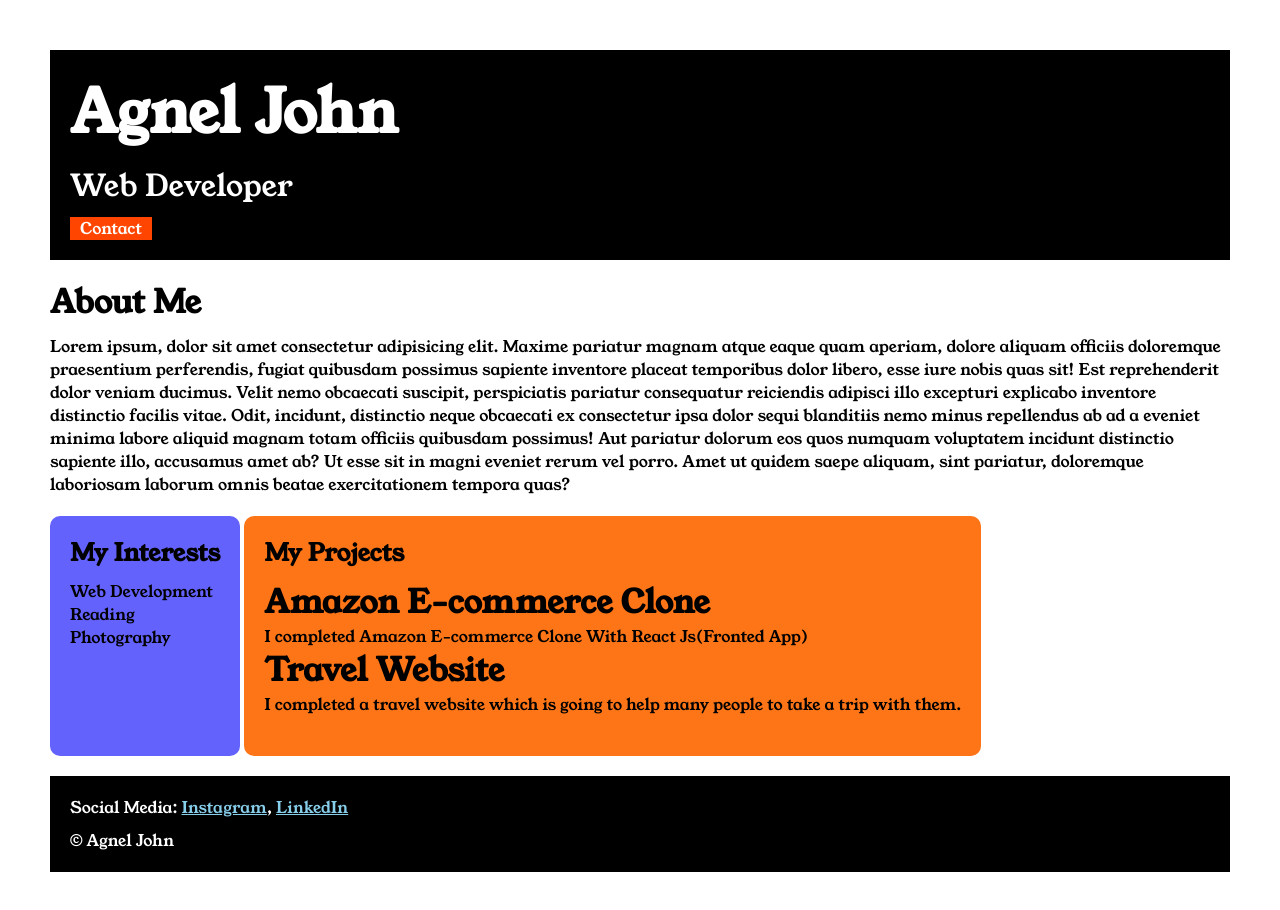
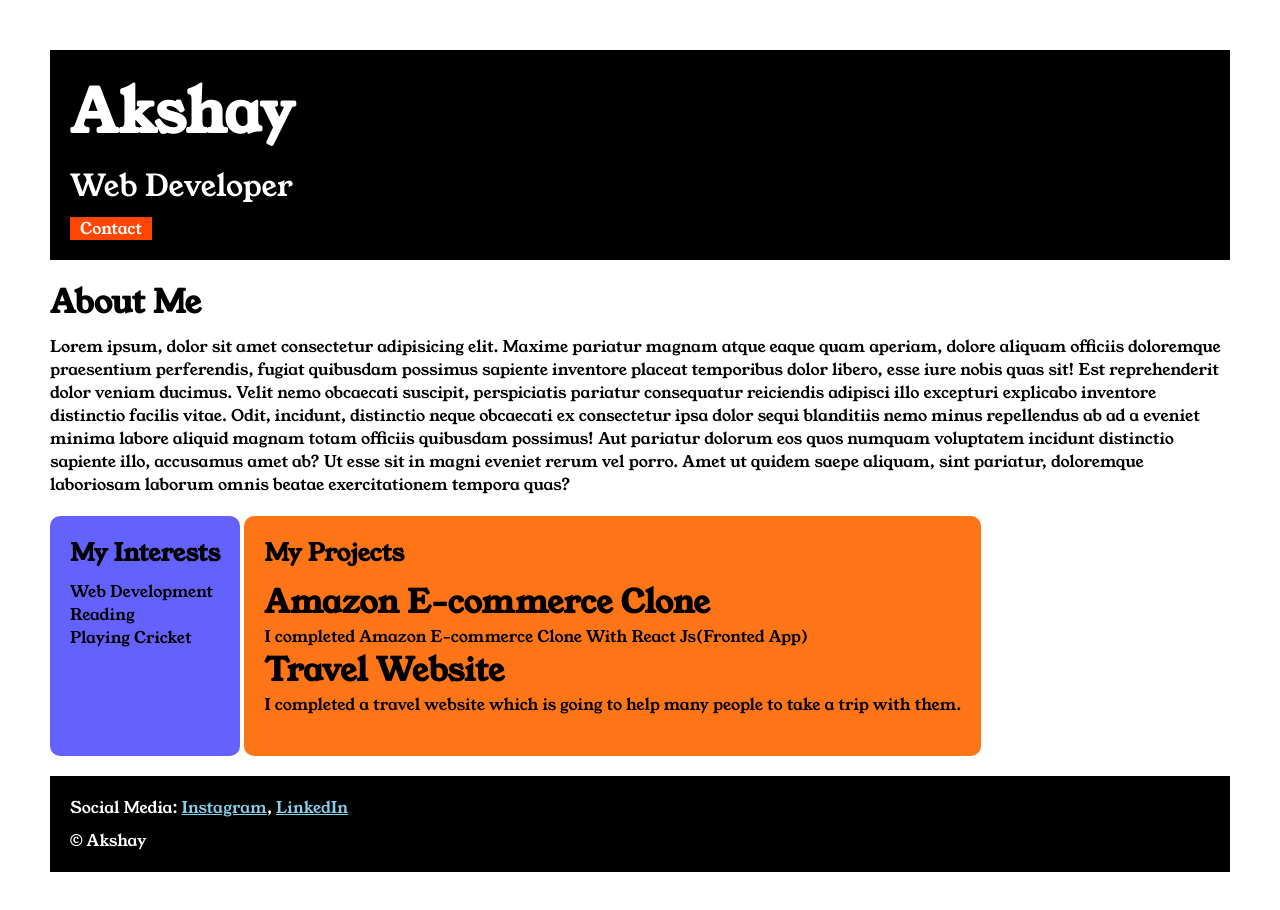
Before and after one commit to akshay030908/portfolio-simple-website, a plain HTML site: page index.html in a window 1280 px wide. Drawn offline with Linux system fonts and the light colour scheme.

Commit message:
Update index.html

```diff
--- a/index.html
+++ b/index.html
@@ -12,7 +12,7 @@
 <body>
   <div class="container">
     <div class="section-one">
-      <h1 class="section-one__name">Agnel John</h1>
+      <h1 class="section-one__name">Akshay</h1>
       <p class="section-one__role">Web Developer</p>
       <a class="section-one__contact" href="contact.html">Contact</a>
     </div>
@@ -37,7 +37,7 @@
       <ul class="section-three__des">
         <li>Web Development</li>
         <li>Reading</li>
-        <li>Photography</li>
+        <li>Playing Cricket</li>
       </ul>
     </div>
     <div class="section-four">
@@ -58,7 +58,7 @@
         <a href="https://www.instagram.com/accounts/login/?hl=en">Instagram</a>,
         <a href="https://www.linkedin.com/login">LinkedIn</a>
       </p>
-      <p class="section-five__des">&copy; Agnel John</p>
+      <p class="section-five__des">&copy; Akshay</p>
     </div>
 
 
```
